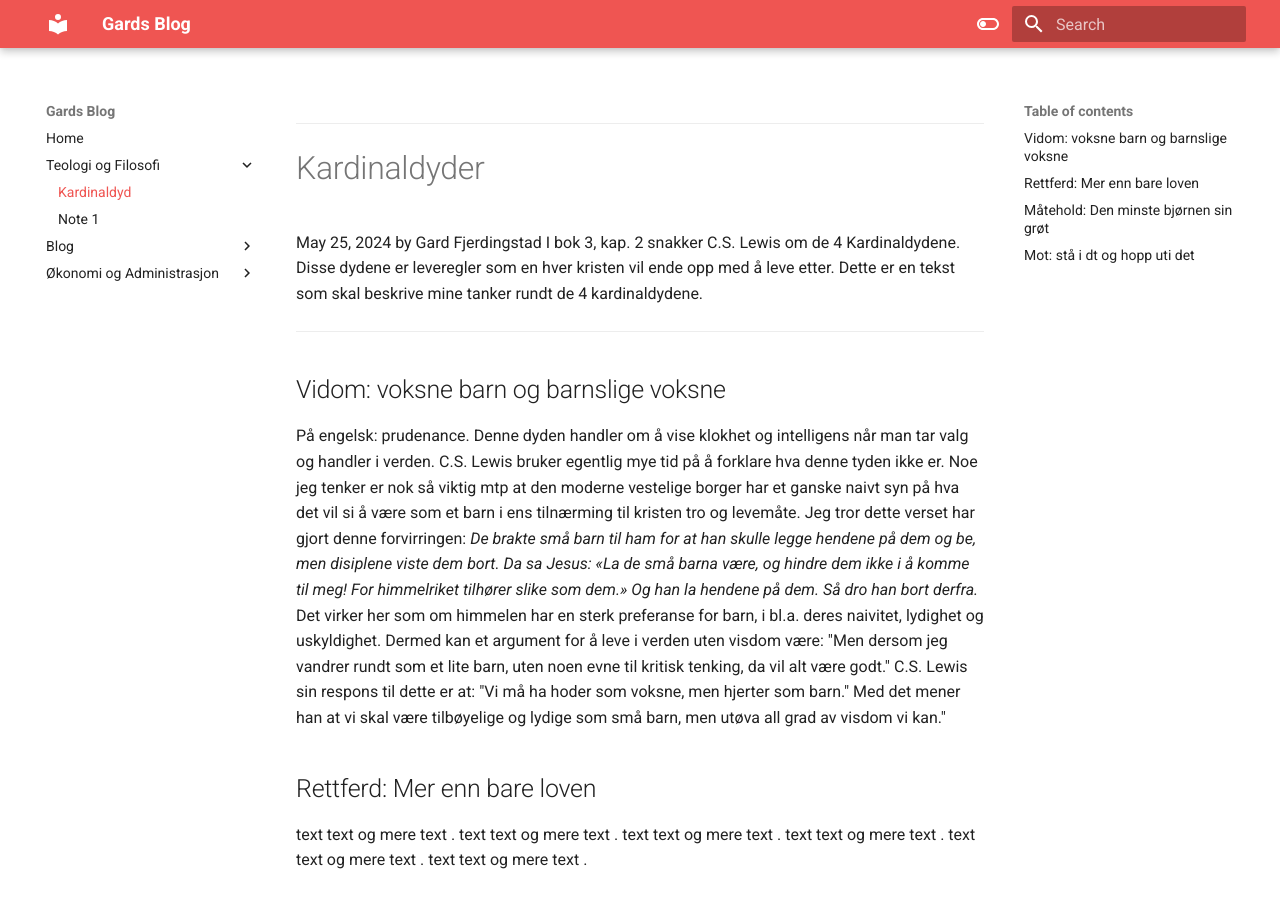
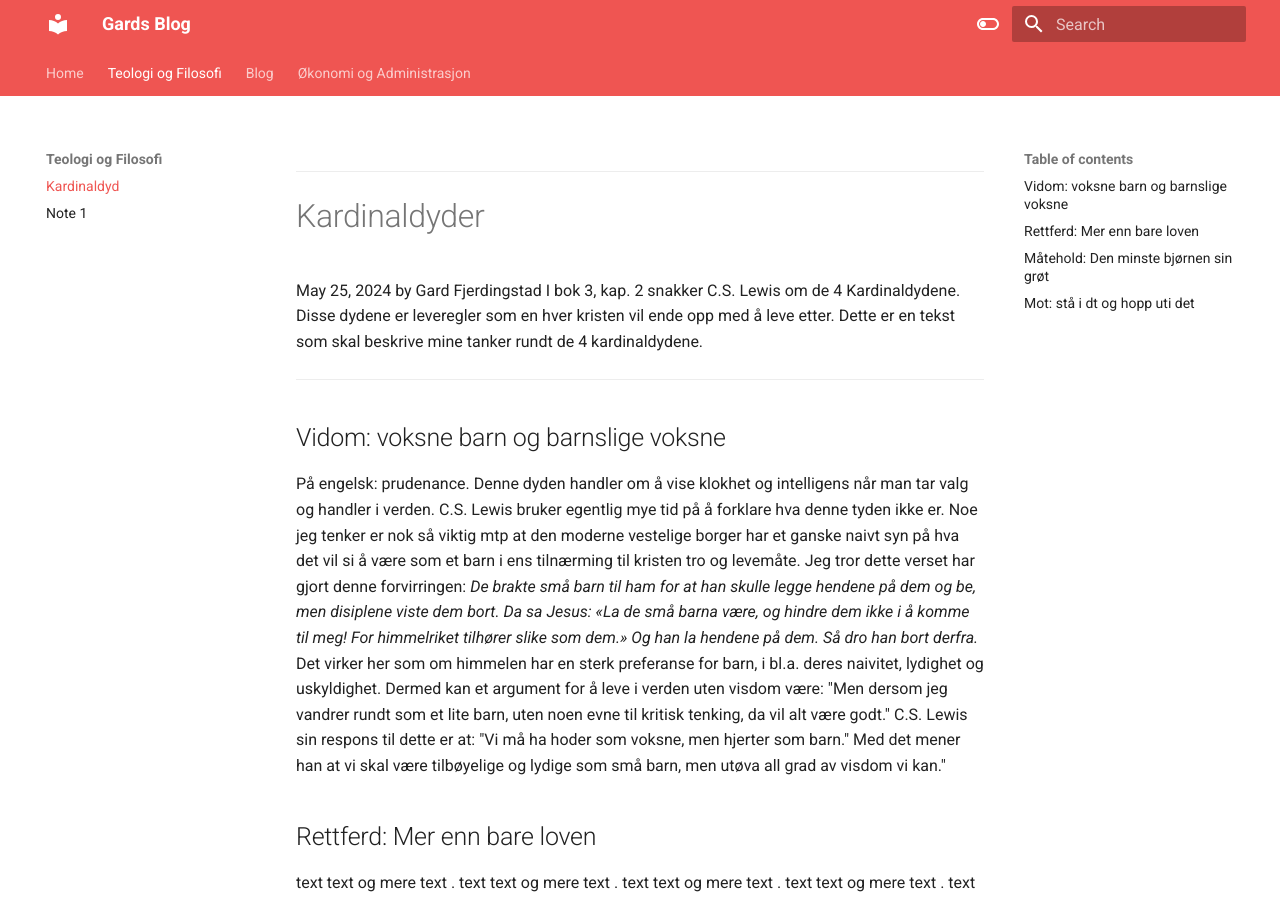
Before and after one commit to GardF/gardsblog, an MkDocs documentation site: the page built from docs/Teologi og Filosofi/Kardinaldyd.md, in a window 1280 px wide and 900 px high. Built offline with MkDocs 1.6.1 and Material for MkDocs 9.7.7, drawn with Linux system fonts in a browser that asks for light colours; some of the changed text lies outside the part shown.

Commit message:
yml endrng

```diff
--- a/mkdocs.yml
+++ b/mkdocs.yml
@@ -2,6 +2,33 @@ site_name: Gards Blog
 
 theme:
     name: 'material'
+    features:
+    - announce.dismiss
+    - content.action.edit
+    - content.action.view
+    - content.code.annotate
+    - content.code.copy
+    # - content.code.select
+    # - content.footnote.tooltips
+    # - content.tabs.link
+    - content.tooltips
+    # - header.autohide
+    # - navigation.expand
+    - navigation.footer
+    - navigation.indexes
+    # - navigation.instant
+    # - navigation.instant.prefetch
+    # - navigation.instant.progress
+    # - navigation.prune
+    - navigation.sections
+    - navigation.tabs
+    # - navigation.tabs.sticky
+    - navigation.top
+    - navigation.tracking
+    - search.highlight
+    - search.share
+    - search.suggest
+    - toc.follow
     palette:
 
     # Light mode
```
